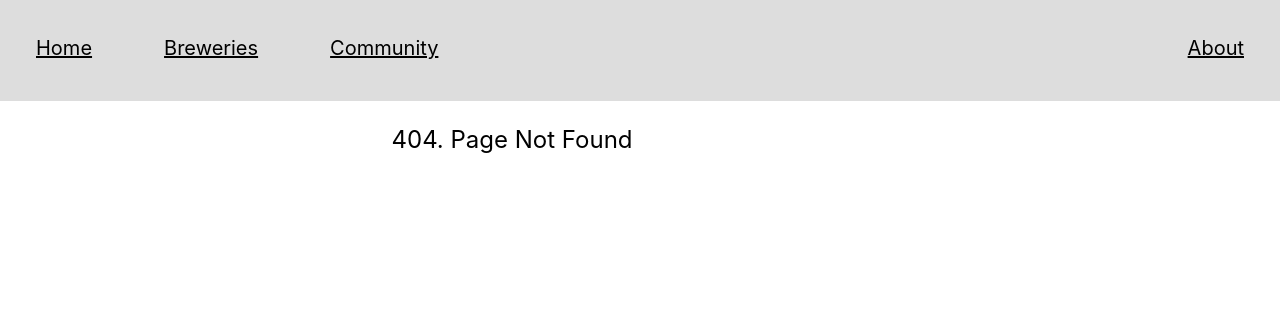
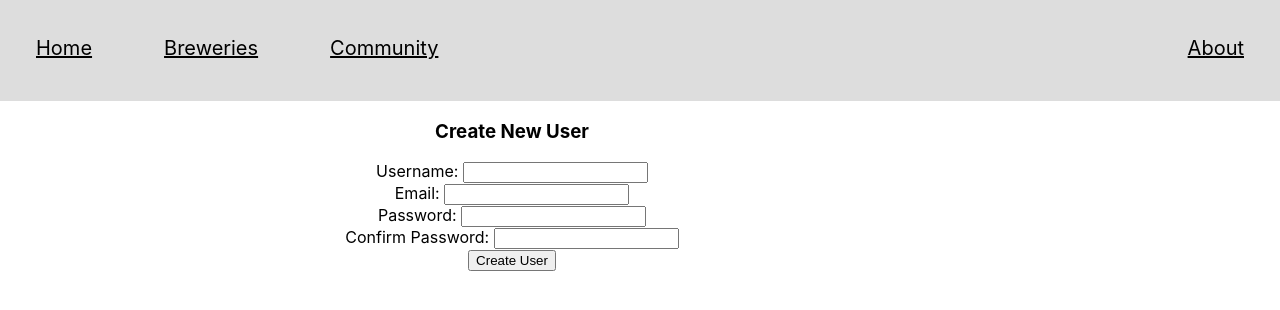
Before and after one commit to ChrisChewning/brewery-site, a React (Create React App) app in the folder myblog/: page /login in a window 1280 px wide. Before the commit this address had no page. Shown: the top 310 px of the page. Built offline with nearby package versions, Linux system fonts and the light colour scheme.

Commit message:
register user frontend, buggy but working

```diff
--- a/myblog/src/App.js
+++ b/myblog/src/App.js
@@ -10,6 +10,7 @@ import NavBar from "./NavBar";
 import NotFound from "./pages/NotFound";
 import AddComments from "./components/AddComments";
 import "./App.css";
+import CreateUser from "./components/CreateUser";
 
 class App extends Component {
   render() {
@@ -26,6 +27,7 @@ class App extends Component {
               <Route path="/community" component={Community} exact />
               <Route path="/community/posts/:id" component={CommunityPost} />
               <Route path="/about" component={About} />
+              <Route path="/login" component={CreateUser} />
               <Route component={NotFound} />
             </Switch>
           </div>
--- /dev/null
+++ b/myblog/src/components/CreateUser.js
@@ -0,0 +1,119 @@
+import React, { Component } from "react";
+import axios from "axios";
+
+
+class CreateUser extends Component {
+  constructor(props) {
+    super(props);
+
+    this.onChangeUsername = this.onChangeUsername.bind(this);
+    this.onChangePassword = this.onChangePassword.bind(this);
+
+    this.state = {
+      username: "",
+      email: "",
+      password: "",
+      passwordConfirm: ""
+    };
+  }
+
+  onChangeUsername = (e) => {
+    this.setState({
+      username: e.target.value,
+    });
+  };
+
+  onChangeEmail = (e) => {
+    this.setState({
+      email: e.target.value,
+    });
+  };
+
+  onChangePassword = (e) => {
+    this.setState({
+      password: e.target.value,
+    });
+  };
+
+  onChangePasswordConfirm = (e) => {
+    this.setState({
+      passwordConfirm: e.target.value,
+    });
+  };
+
+
+
+
+  onSubmit = (e) => {
+    e.preventDefault();
+    const login = {
+      username: this.state.username,
+      email: this.state.email,
+      password: this.state.password,
+      passwordConfirm: this.state.passwordConfirm
+    };
+
+
+    console.log(login);
+    axios.post('http://localhost:8000/users/adduser', login)
+    .then(res => console.log(res.data))
+
+    this.setState({ username: "", email: "", password: "", passwordConfirm: "" }); //user can submit multiple users at once.
+  };
+
+  render() {
+    return (
+      <>
+        <h3>Create New User</h3>
+        <form onSubmit={this.onSubmit}>
+          <div className="form-group">
+            <label>Username: </label>
+            <input
+              type="text"
+              required
+              className="form-control"
+              value={this.state.username}
+              onChange={this.onChangeUsername}
+            />
+          </div>
+          <label>Email: </label>
+          <input
+            type="text"
+            required
+            className="form-control"
+            value={this.state.email}
+            onChange={this.onChangeEmail}
+          />
+
+          <div className="form-group">
+            <label>Password: </label>
+            <input
+              type="text"
+              required
+              className="form-control"
+              value={this.state.password}
+              onChange={this.onChangePassword}
+            />
+          </div>
+          <label>Confirm Password: </label>
+          <input
+            type="text"
+            required
+            className="form-control"
+            value={this.state.passwordConfirm}
+            onChange={this.onChangePasswordConfirm}
+          />
+          <div className="form-group">
+            <input
+              type="submit"
+              value="Create User"
+              className="btn btn-primary"
+            />
+          </div>
+        </form>
+      </>
+    );
+  }
+}
+
+export default CreateUser;
```
Also changed, not shown: 2 other files (tests, documents, lock files or other folders).
